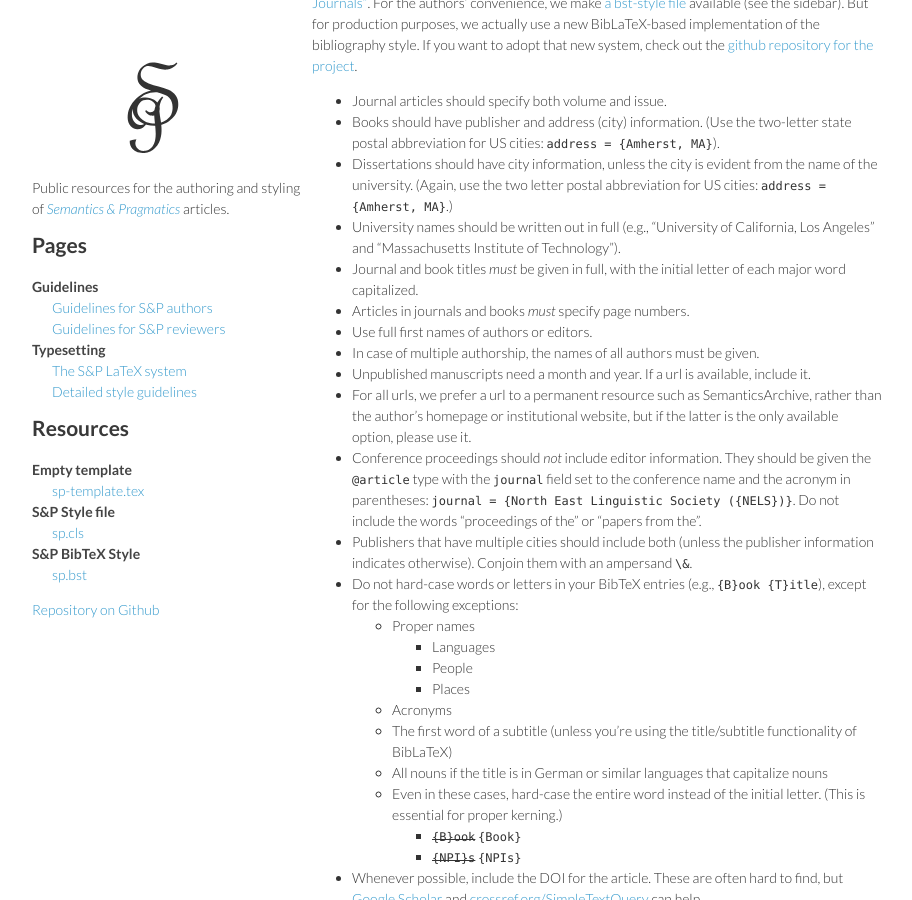
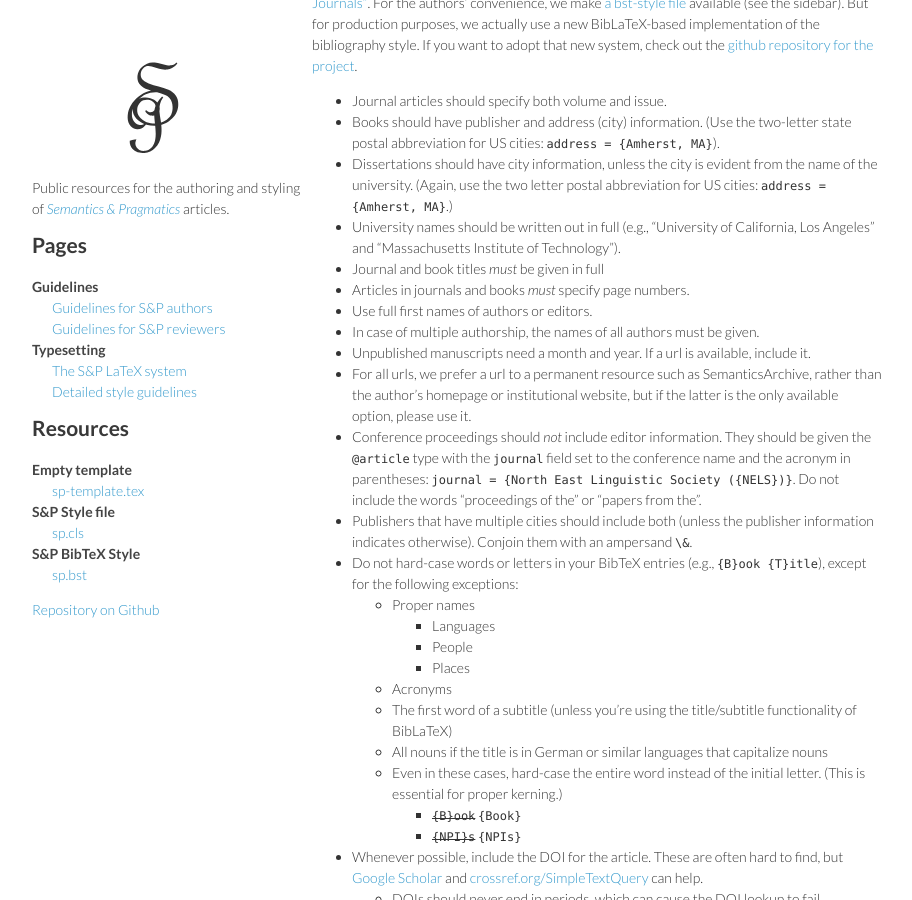
Before and after one commit to semprag/semprag.github.io, a Jekyll site: the page built from style.md, in a window 1280 px wide and 900 px high, scrolled down 2915 px. Shown: the whole window, without its empty margins (178-1090 px from the left). Built offline with Jekyll 4.4.1, drawn with Linux system fonts in a browser that asks for light colours.

Commit message:
Deleted an incorrect point about capitalization

```diff
--- a/style.md
+++ b/style.md
@@ -108,7 +108,7 @@ NB: *S&P*'s bibliographic style is a close implementation of the ["Unified Style
 - Books should have publisher and address (city) information. (Use the two-letter state postal abbreviation for US cities: `address = {Amherst, MA}`).
 - Dissertations should have city information, unless the city is evident from the name of the university. (Again, use the two letter postal abbreviation for US cities: `address = {Amherst, MA}`.)
 - University names should be written out in full (e.g., "University of California, Los Angeles" and "Massachusetts Institute of Technology").
-- Journal and book titles *must* be given in full, with the initial letter of each major word capitalized.
+- Journal and book titles *must* be given in full
 - Articles in journals and books *must* specify page numbers.
 - Use full first names of authors or editors.
 - In case of multiple authorship, the names of all authors must be given.
```
